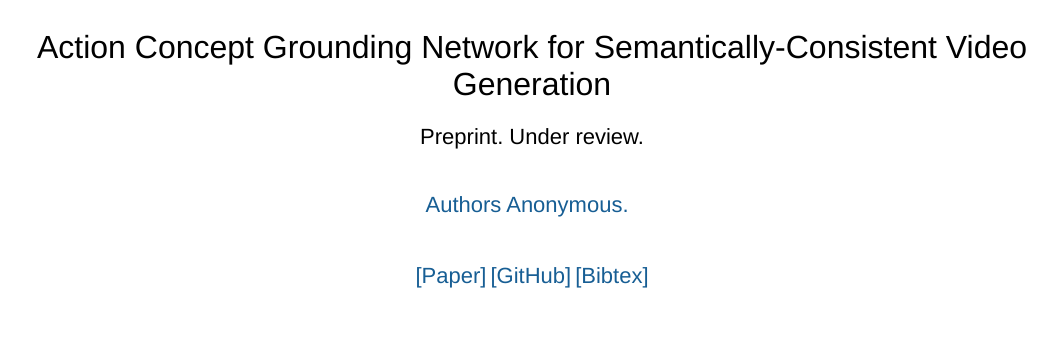
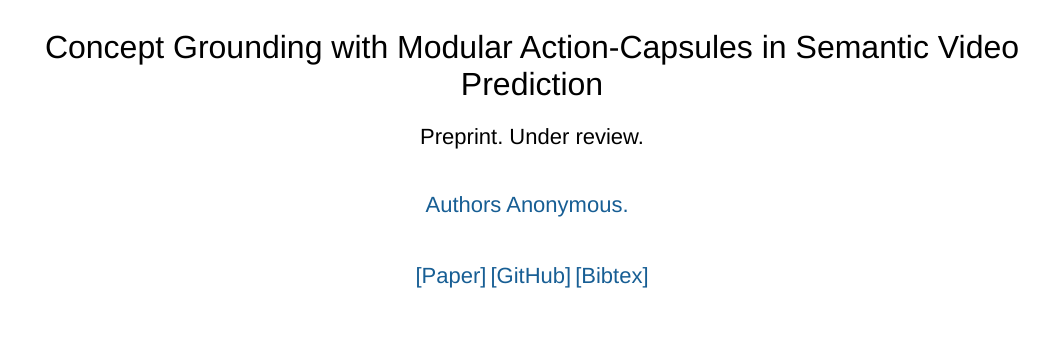
Before and after one commit to cvpr-mac/MAC, a plain HTML site: page index.html in a window 1280 px wide. Shown: the top 340 px of the page, without its empty margins (108-1171 px from the left). Drawn offline with Linux system fonts and the light colour scheme; a script that the page names is missing.

Commit message:
Update index.html

```diff
--- a/index.html
+++ b/index.html
@@ -17,7 +17,7 @@
 <body>
     <br>
     <center>
-        <span style="font-size:32px">Action Concept Grounding Network for Semantically-Consistent Video Generation</span>
+        <span style="font-size:32px">Concept Grounding with Modular Action-Capsules in Semantic Video Prediction</span>
         <br><br>
         <span style="font-size:22px">Preprint. Under review.</span>
         <br><br><br>
```
